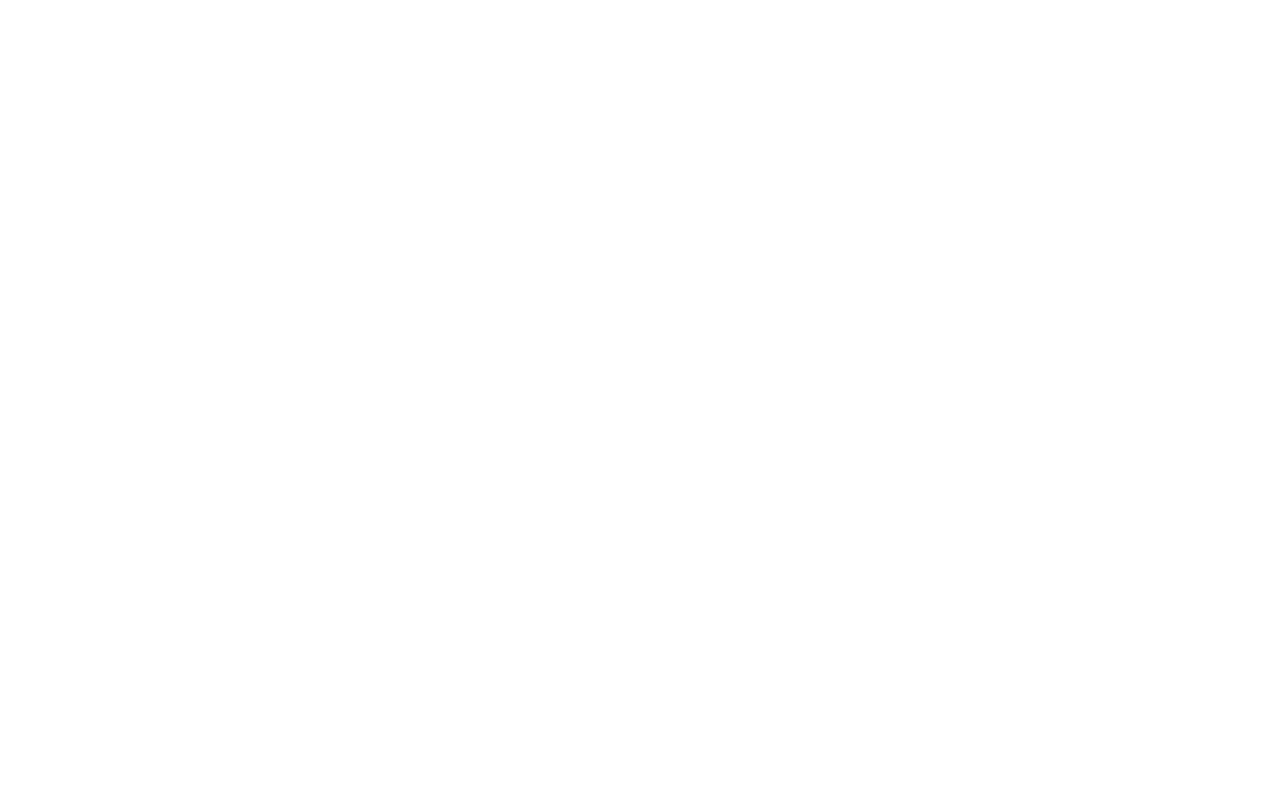
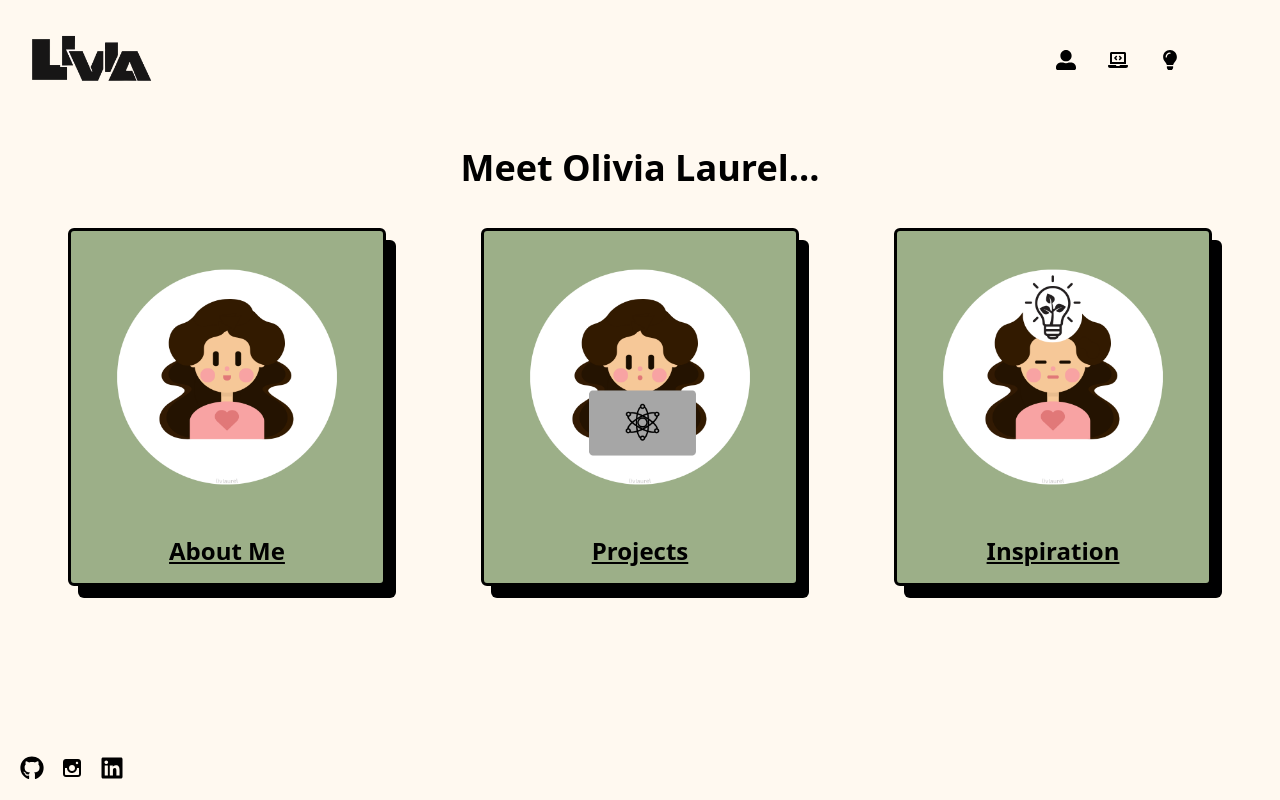
Before and after one commit to livlaurel/personalwebsite, a React (Vite) app in the folder personalweb/: page / in a window 1280 px wide. Before the commit this address had no page. Built offline with nearby package versions, Linux system fonts and the light colour scheme.

Commit message:
hashrouter

```diff
--- a/personalweb/src/App.tsx
+++ b/personalweb/src/App.tsx
@@ -1,4 +1,4 @@
-import { BrowserRouter, Routes, Route } from 'react-router-dom'
+import { HashRouter, Routes, Route } from 'react-router-dom'
 import Home from './pages/home.tsx';
 import About from './pages/about.tsx';
 import Dev from './pages/dev.tsx';
@@ -6,14 +6,14 @@ import Inspire from './pages/inspo.tsx';
 
 function App(){
   return(
-    <BrowserRouter>
+    <HashRouter>
       <Routes>
-        <Route path="/home" element={<Home />} />
+        <Route path="/" element={<Home />} />
         <Route path="/about" element={<About />} />
         <Route path="/dev" element={<Dev />} />
         <Route path="/inspire" element={<Inspire />} />
       </Routes>
-    </BrowserRouter>
+    </HashRouter>
   )
 }
 
--- a/personalweb/src/components/header.tsx
+++ b/personalweb/src/components/header.tsx
@@ -7,7 +7,7 @@ const Header = () => {
     return (
         <main className="bg-[#fff9f0] top-0 z-50">
             <nav className="flex justify-between items-center ml-5 ">
-                <a href="/home" className="text-black flex justify-left">
+                <a href="/" className="text-black flex justify-left">
                     <img src={logo} alt="livia" className="w-35 h-30" />
                 </a>
                 <div className="flex-grow font-[Arial, Helvetica, sans-serif] flex font-bold underline justify-end items-center">
```
